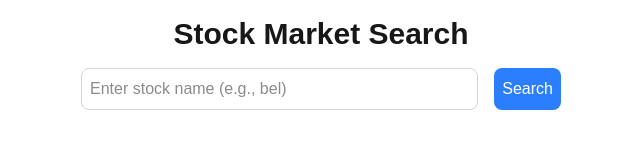
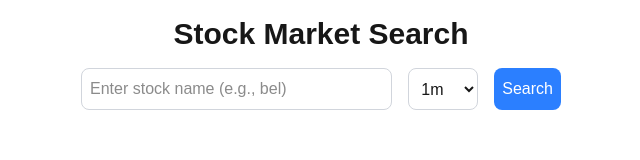
Before and after one commit to hemantmm/StockAnalysis, a Next.js app: page / in a window 1280 px wide. Shown: the top 160 px of the page, without its empty margins (319-959 px from the left). Built offline with nearby package versions, Linux system fonts and the light colour scheme.

Commit message:
added yearwise and max data

```diff
--- a/src/app/page.tsx
+++ b/src/app/page.tsx
@@ -14,6 +14,8 @@ interface StockData {
   nsePrice: number;
 }
 
+const periodWiseOptions = ['1m', '6m', '1yr', '3yr', '5yr', '10yr', 'max'];
+
 const StockSearch = () => {
   const [stockName, setStockName] = useState('');
   const [stockData, setStockData] = useState<any>(null);
@@ -21,7 +23,7 @@ const StockSearch = () => {
   const [error, setError] = useState('');
   const [showDetails, setShowDetails] = useState(false);
   const [stockPriceData, setStockPriceData] = useState<Array<[string,string]>>([]);
-
+  const [periodWise, setPeriodWise] = useState('1m');
 
   const toggleDetails = () => {
     setShowDetails(!showDetails);
@@ -33,7 +35,7 @@ const StockSearch = () => {
       setError('');
       try {
         const data = await fetchStockDetails(stockName);
-        const historicalData= await fetchStockData(stockName);
+        const historicalData= await fetchStockData(stockName, periodWise);
         setStockData(data);
         setStockPriceData(historicalData.datasets[0].values);
       } catch (err) {
@@ -43,7 +45,6 @@ const StockSearch = () => {
       }
     }
   };
-
 
   return (
     <div className="max-w-lg mx-auto p-4">
@@ -56,6 +57,18 @@ const StockSearch = () => {
           value={stockName}
           onChange={(e) => setStockName(e.target.value)}
         />
+        <select
+          className="p-2 border border-gray-300 rounded-lg"
+          value={periodWise}
+          onChange={(e) => setPeriodWise(e.target.value)}
+        >
+          {periodWiseOptions.map((option) => (
+            <option key={option} value={option}>
+              {option}
+            </option>
+          ))}
+        </select>
+
         <button
           className="p-2 bg-blue-500 text-white rounded-lg cursor-pointer"
           onClick={handleSearch}
--- a/src/app/stockDataAPI.tsx
+++ b/src/app/stockDataAPI.tsx
@@ -1,12 +1,12 @@
 import axios from "axios";
 
-const fetchStockData = async(stockName:string)=>{
+const fetchStockData = async(stockName:string, periodWise:string)=>{
 const options = {
   method: 'GET',
   url: 'https://indian-stock-exchange-api2.p.rapidapi.com/historical_data',
   params: {
     stock_name: stockName,
-    period: '1m',
+    period: periodWise,
     filter: 'price'
   },
   headers: {
```
